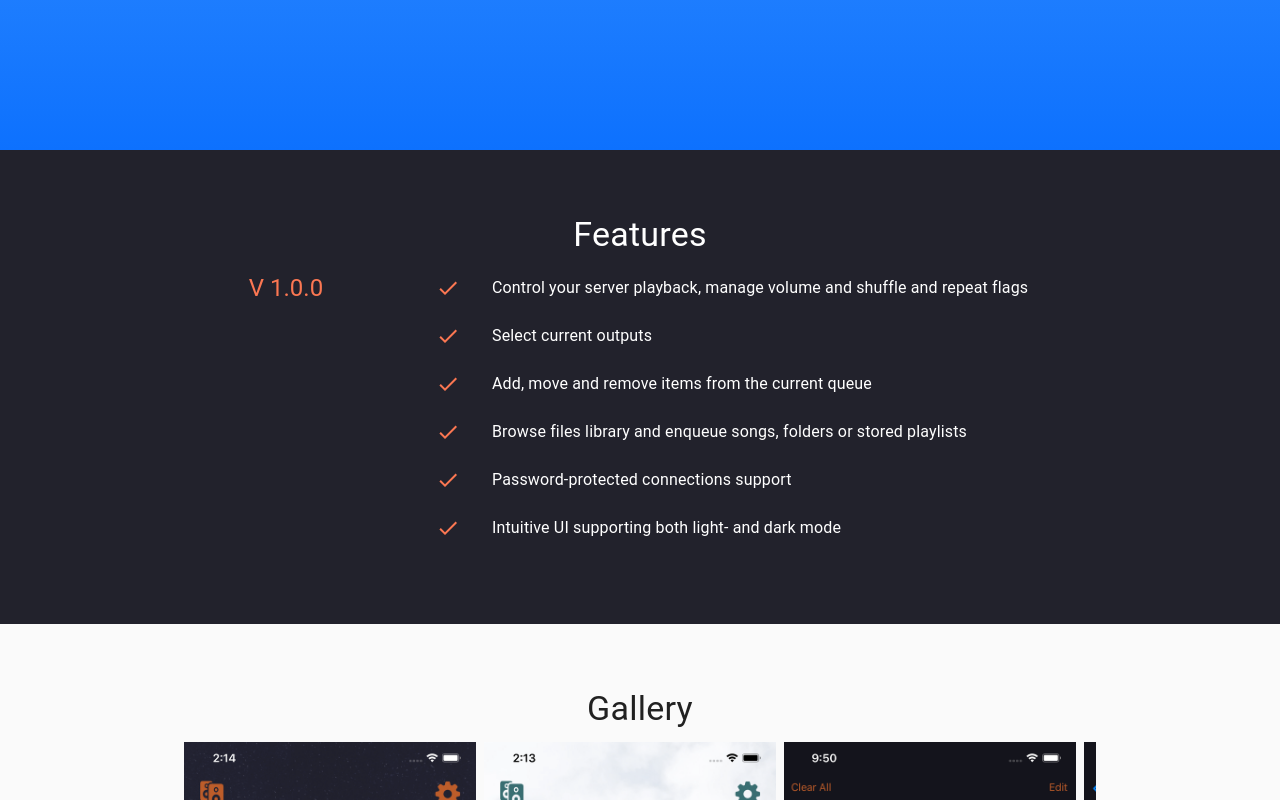
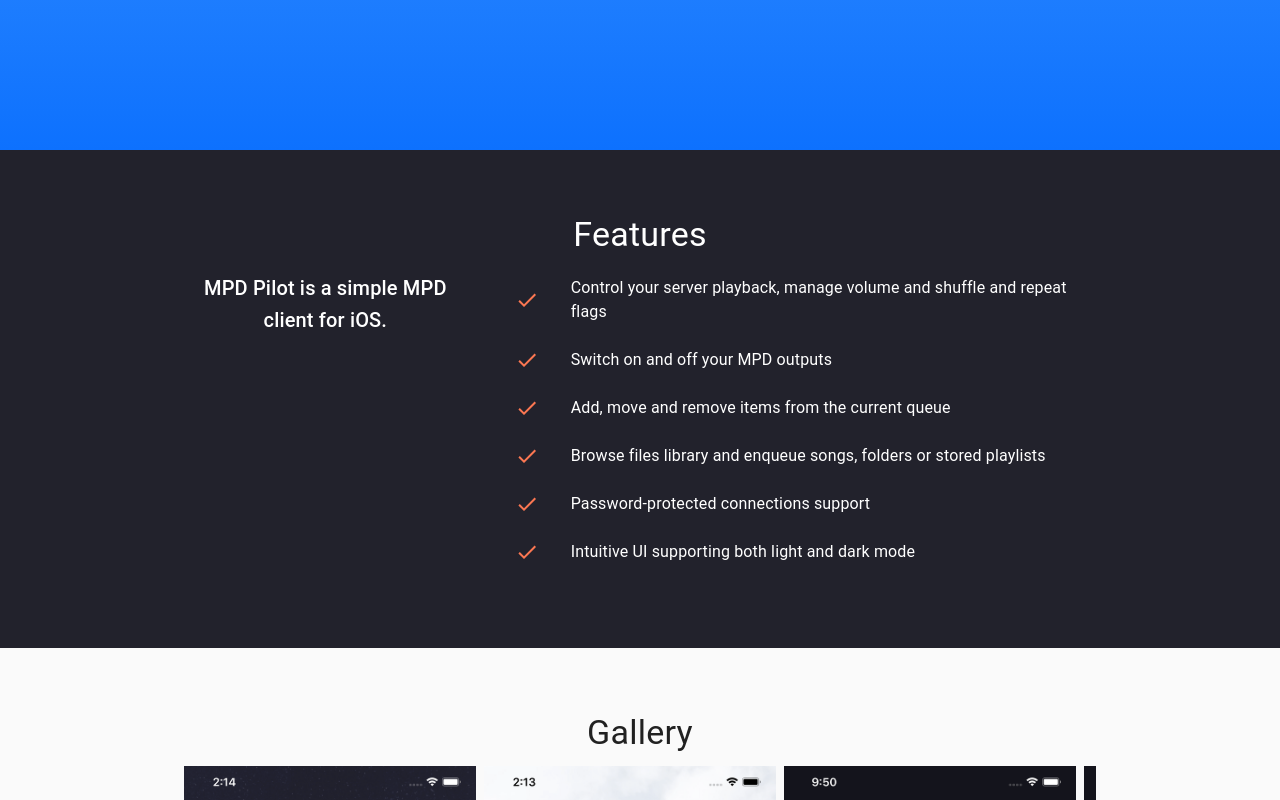
Before and after one commit to MPDPilot/Website, a React (Create React App) app: page / in a window 1280 px wide. Shown: the part 550-1350 px from the top of the page. Built offline with nearby package versions, Linux system fonts and the light colour scheme.

Commit message:
fix: features

```diff
--- a/src/data.js
+++ /dev/null
@@ -1,17 +0,0 @@
-const data = {
-  versions: [
-    {
-      number: "1.0.0",
-      features: [
-        "Control your server playback, manage volume and shuffle and repeat flags",
-        "Select current outputs",
-        "Add, move and remove items from the current queue",
-        "Browse files library and enqueue songs, folders or stored playlists",
-        "Password-protected connections support",
-        "Intuitive UI supporting both light- and dark mode"
-      ],
-    },
-  ],
-};
-
-export default data;
--- a/src/sections/Features.jsx
+++ b/src/sections/Features.jsx
@@ -11,7 +11,14 @@
 import CheckIcon from "@material-ui/icons/Check";
 import { makeStyles } from "@material-ui/core/styles";
 
-import data from "../data";
+const features = [
+  "Control your server playback, manage volume and shuffle and repeat flags",
+  "Switch on and off your MPD outputs",
+  "Add, move and remove items from the current queue",
+  "Browse files library and enqueue songs, folders or stored playlists",
+  "Password-protected connections support",
+  "Intuitive UI supporting both light and dark mode",
+];
 
 function Features() {
   const classes = useStyles();
@@ -22,20 +29,19 @@
           Features
         </Typography>
         <Grid container spacing={4}>
-          <Grid item sm={3} xs={12}>
+          <Grid item sm={4} xs={12}>
             <Typography
-              component="h3"
-              variant="h5"
+              component="p"
+              variant="h6"
+              className={classes.versionNumber}
               align="center"
-              color="secondary"
-              className={classes.versionNumber}
             >
-              V {data.versions[0].number}
+              MPD Pilot is a simple MPD client for iOS.
             </Typography>
           </Grid>
-          <Grid item sm={9} xs={12}>
+          <Grid item sm={8} xs={12}>
             <List aria-label="application features">
-              {data.versions[0].features.map((feature) => (
+              {features.map((feature) => (
                 <ListItem>
                   <ListItemIcon>
                     <CheckIcon color="secondary" />
```
